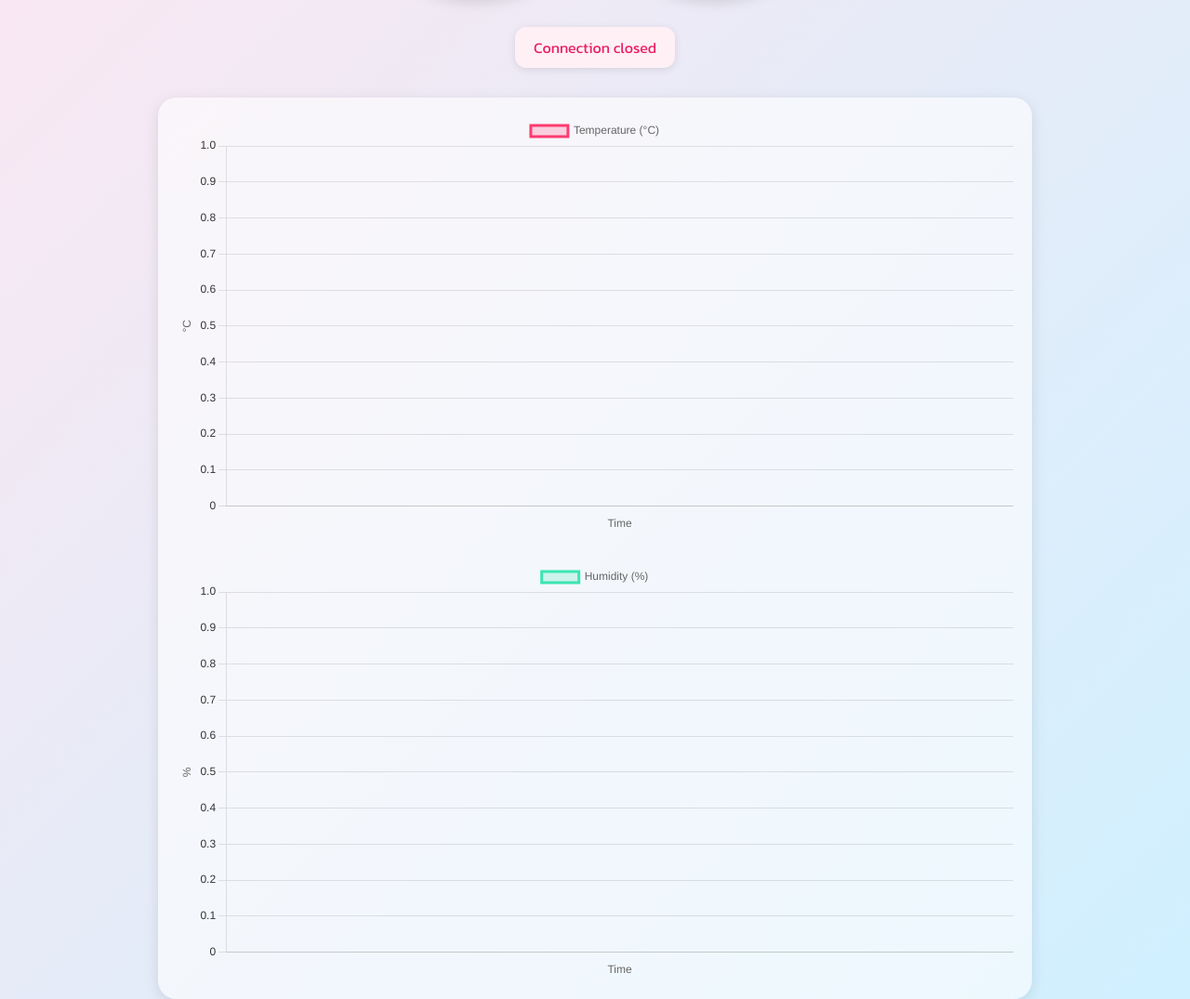
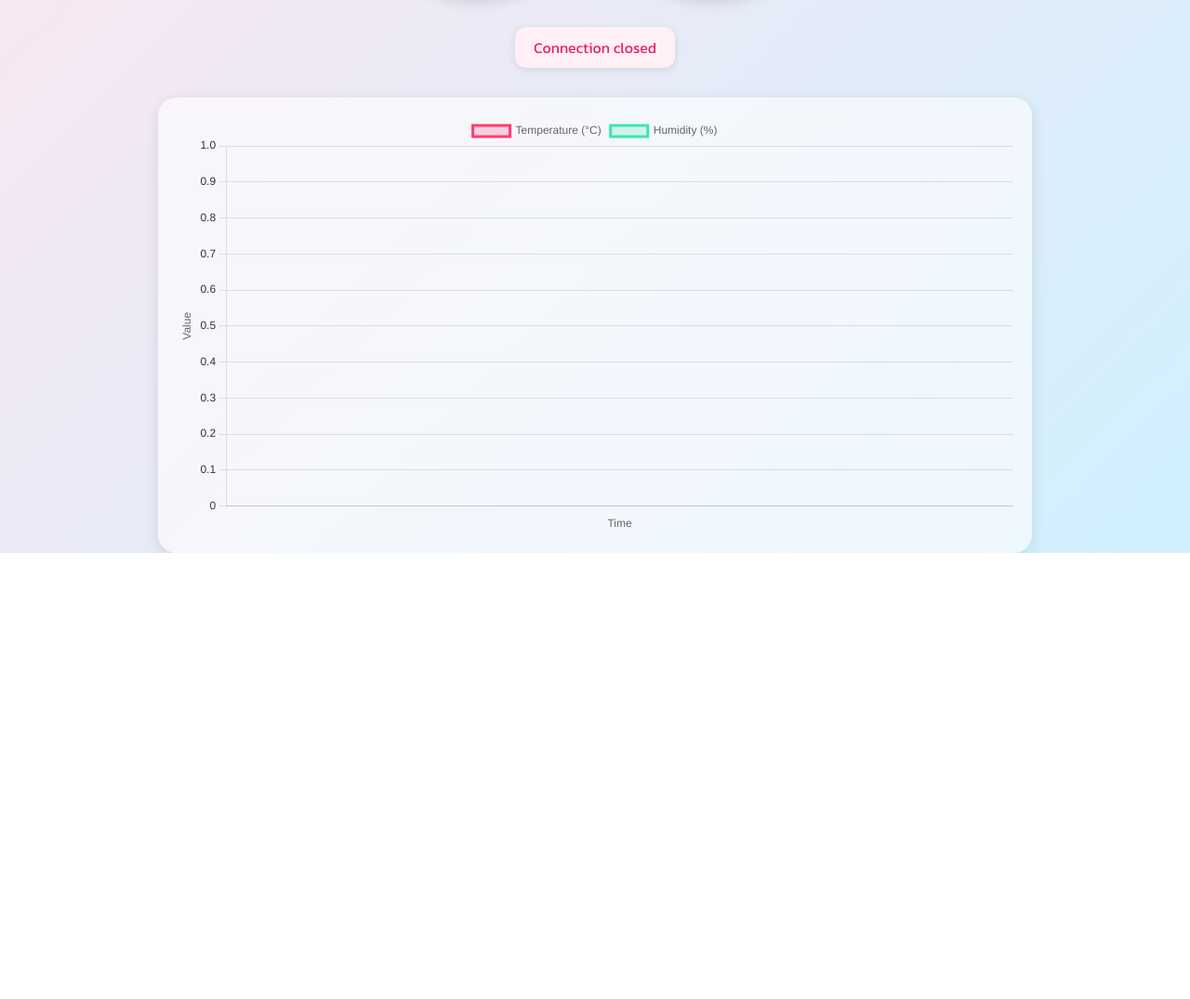
Before and after one commit to suwannarat30/web-temperature, a plain HTML site: page index.html in a window 1280 px wide. Shown: the part 360-1435 px from the top of the page at 93% size. After the commit the page ends 955 px from the top, so only its background shows below. Drawn offline with nearby package versions, Linux system fonts and the light colour scheme.

Commit message:
Update index.html

```diff
--- a/index.html
+++ b/index.html
@@ -7,7 +7,6 @@
 <link rel="preconnect" href="https://fonts.googleapis.com">
 <link rel="preconnect" href="https://fonts.gstatic.com" crossorigin>
 <link href="https://fonts.googleapis.com/css2?family=Kanit:wght@300;400;600;700&display=swap" rel="stylesheet">
-<!-- Chart.js CDN -->
 <script src="https://cdn.jsdelivr.net/npm/chart.js"></script>
 <style>
     body {
@@ -161,8 +160,7 @@
 <div class="status-message" id="status-message">Connecting...</div>
 
 <div id="chart-container">
-    <canvas id="tempChart"></canvas>
-    <canvas id="humChart" style="margin-top:30px;"></canvas>
+    <canvas id="weatherChart"></canvas>
 </div>
 
 <script>
@@ -173,12 +171,14 @@ let tempHistory = [];
 let humHistory = [];
 let timeLabels = [];
 
-const tempCtx = document.getElementById('tempChart').getContext('2d');
-const humCtx = document.getElementById('humChart').getContext('2d');
+const ctx = document.getElementById('weatherChart').getContext('2d');
 
-const tempChart = new Chart(tempCtx, {
+const weatherChart = new Chart(ctx, {
     type: 'line',
-    data: { labels: timeLabels, datasets: [{
+    data: {
+        labels: timeLabels,
+        datasets: [
+            {
                 label: 'Temperature (°C)',
                 data: tempHistory,
                 borderColor: '#ff3b6f',
@@ -186,20 +186,8 @@ const tempChart = new Chart(tempCtx, {
                 tension: 0.4,
                 fill: true,
                 pointRadius: 3
-    }]},
-    options: {
-        responsive: true,
-        plugins: { legend: { display: true }},
-        scales: {
-            x: { title: { display: true, text: 'Time' }, ticks: { color: '#333' } },
-            y: { title: { display: true, text: '°C' }, ticks: { color: '#333' } }
-        }
-    }
-});
-
-const humChart = new Chart(humCtx, {
-    type: 'line',
-    data: { labels: timeLabels, datasets: [{
+            },
+            {
                 label: 'Humidity (%)',
                 data: humHistory,
                 borderColor: '#3be6b1',
@@ -207,13 +195,15 @@ const humChart = new Chart(humCtx, {
                 tension: 0.4,
                 fill: true,
                 pointRadius: 3
-    }]},
+            }
+        ]
+    },
     options: {
         responsive: true,
-        plugins: { legend: { display: true }},
+        plugins: { legend: { display: true } },
         scales: {
             x: { title: { display: true, text: 'Time' }, ticks: { color: '#333' } },
-            y: { title: { display: true, text: '%' }, ticks: { color: '#333' } }
+            y: { title: { display: true, text: 'Value' }, ticks: { color: '#333' } }
         }
     }
 });
@@ -234,7 +224,6 @@ ws.onmessage = (event) => {
         const now = new Date();
         const timeStr = now.getHours().toString().padStart(2,'0')+':'+now.getMinutes().toString().padStart(2,'0');
 
-        // Temperature
         if (data.temperature !== undefined) {
             tempValue.classList.remove('show');
             setTimeout(() => {
@@ -243,12 +232,8 @@ ws.onmessage = (event) => {
             }, 100);
 
             tempHistory.push(data.temperature.toFixed(1));
-            timeLabels.push(timeStr);
-            if(tempHistory.length>24){ tempHistory.shift(); humHistory.shift(); timeLabels.shift(); }
-            tempChart.update();
         }
 
-        // Humidity
         if (data.humidity !== undefined) {
             humValue.classList.remove('show');
             setTimeout(() => {
@@ -257,8 +242,17 @@ ws.onmessage = (event) => {
             }, 100);
 
             humHistory.push(data.humidity.toFixed(1));
-            humChart.update();
         }
+
+        // Update time labels
+        timeLabels.push(timeStr);
+        if(timeLabels.length>24){
+            timeLabels.shift();
+            tempHistory.shift();
+            humHistory.shift();
+        }
+
+        weatherChart.update();
 
     } catch (error) {
         console.error('Error parsing JSON:', error);
```
Lines whose indentation alone changed are shown as unchanged.
